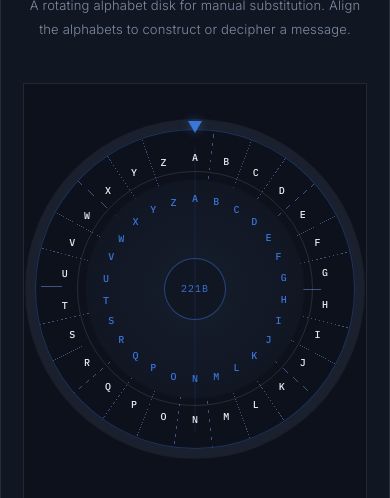
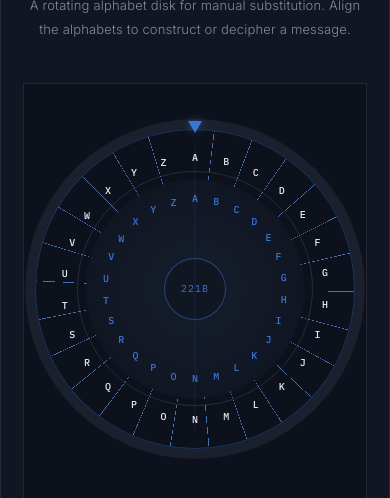
Before and after one commit to Jamieplays4/sherlockdatabase, a React (Vite) app: page / in a window 390 px wide. Shown: the part 5880-6378 px from the top of the page. Built offline with nearby package versions, Linux system fonts and the light colour scheme.

Commit message:
radial lines 02

```diff
--- a/src/App.css
+++ b/src/App.css
@@ -1101,3 +1101,92 @@ section[id] {
 
   pointer-events: none;
 }
+
+
+/* MOBILE CIPHER DIVIDER VISIBILITY FIX */
+
+.cipher-disk {
+  position: relative;
+  isolation: isolate;
+  overflow: visible;
+}
+
+.cipher-ring {
+  position: absolute;
+  inset: 0;
+  border-radius: 50%;
+}
+
+/* Keep divider lines above the disk background */
+
+.outer-ring::before,
+.inner-ring::before {
+  content: '';
+  position: absolute;
+  inset: 0;
+  border-radius: 50%;
+  pointer-events: none;
+  z-index: 1;
+}
+
+/* Keep letters visible above divider lines */
+
+.cipher-ring span {
+  z-index: 2;
+}
+
+/* Ensure inner wheel remains interactive */
+
+.inner-ring {
+  z-index: 2;
+}
+
+.outer-ring {
+  z-index: 1;
+}
+
+/* Divider contrast on smaller screens */
+
+@media (max-width: 700px) {
+
+  .outer-ring::before {
+    background: repeating-conic-gradient(
+      from -6.923deg,
+      transparent 0deg 13.75deg,
+      rgba(233, 237, 245, 0.38) 13.75deg 14deg
+    );
+
+    -webkit-mask: radial-gradient(
+      circle,
+      transparent 0 48%,
+      #000 48.5% 100%
+    );
+
+    mask: radial-gradient(
+      circle,
+      transparent 0 48%,
+      #000 48.5% 100%
+    );
+  }
+
+  .inner-ring::before {
+    background: repeating-conic-gradient(
+      from -6.923deg,
+      transparent 0deg 13.75deg,
+      rgba(58, 117, 216, 0.65) 13.75deg 14deg
+    );
+
+    -webkit-mask: radial-gradient(
+      circle,
+      transparent 0 48%,
+      #000 48.5% 100%
+    );
+
+    mask: radial-gradient(
+      circle,
+      transparent 0 48%,
+      #000 48.5% 100%
+    );
+  }
+
+}
```
